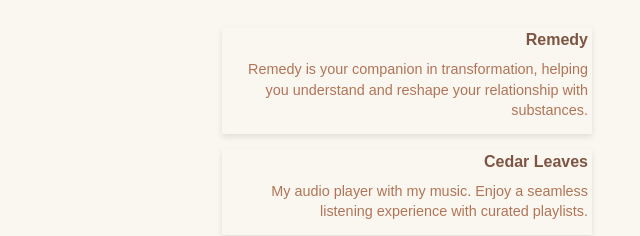
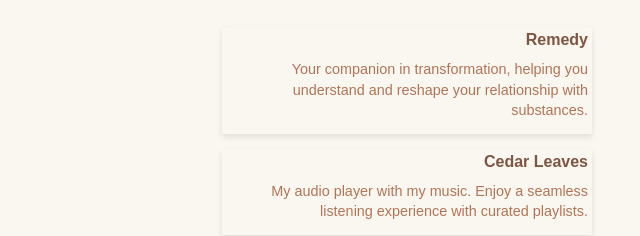
Before and after one commit to consistent94/resume, a website: page public/work.html in a window 1280 px wide. Shown: the part 244-480 px from the top of the page, 233-873 px from the left. Drawn offline with Linux system fonts and the light colour scheme.

Commit message:
update oops

```diff
--- a/public/work.html
+++ b/public/work.html
@@ -18,7 +18,7 @@
         <div class="projects-container">
             <a href="https://get-remedy.com/" class="project-tile">
                 <h2 class="project-title">Remedy</h2>
-                <p class="project-description">Remedy is your companion in transformation, helping you understand and reshape your relationship with substances.</p>
+                <p class="project-description">Your companion in transformation, helping you understand and reshape your relationship with substances.</p>
             </a>
             <a href="https://cedar-streaming.web.app/" class="project-tile">
                 <h2 class="project-title">Cedar Leaves</h2>
```
